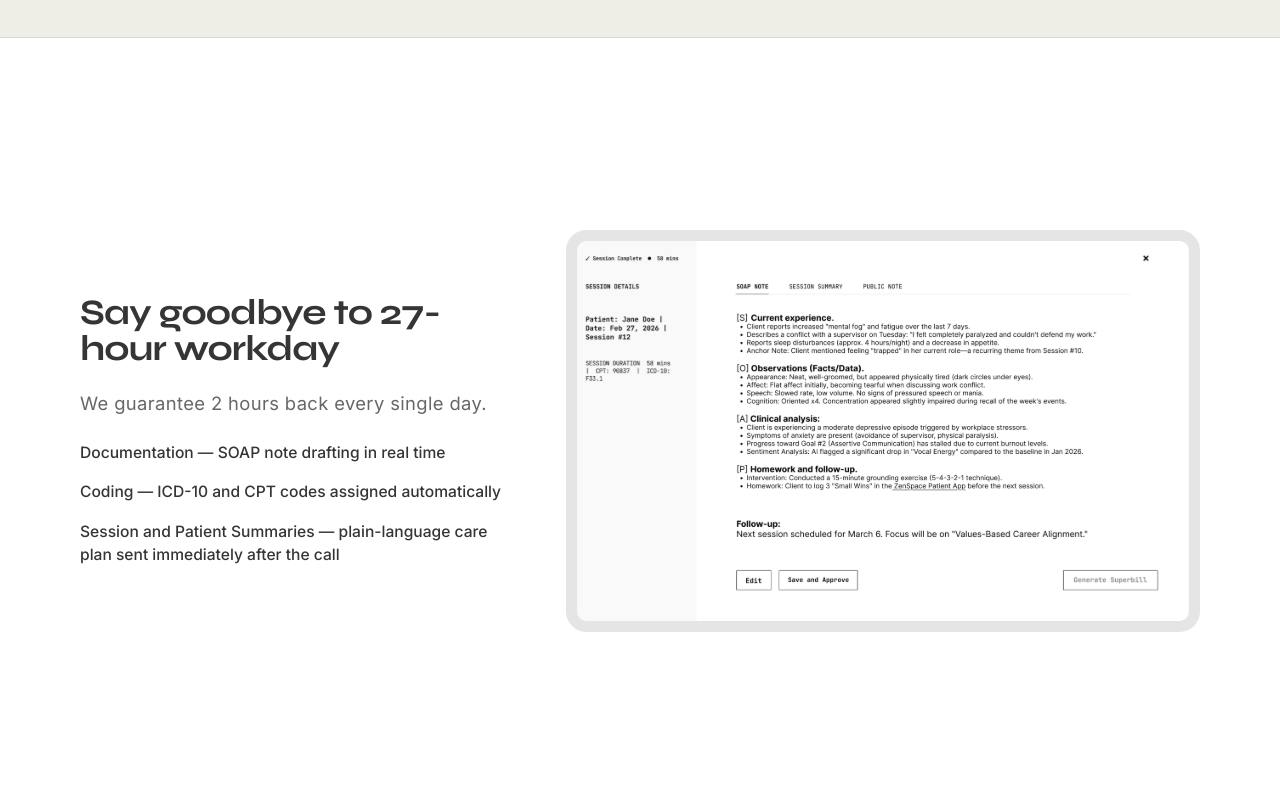
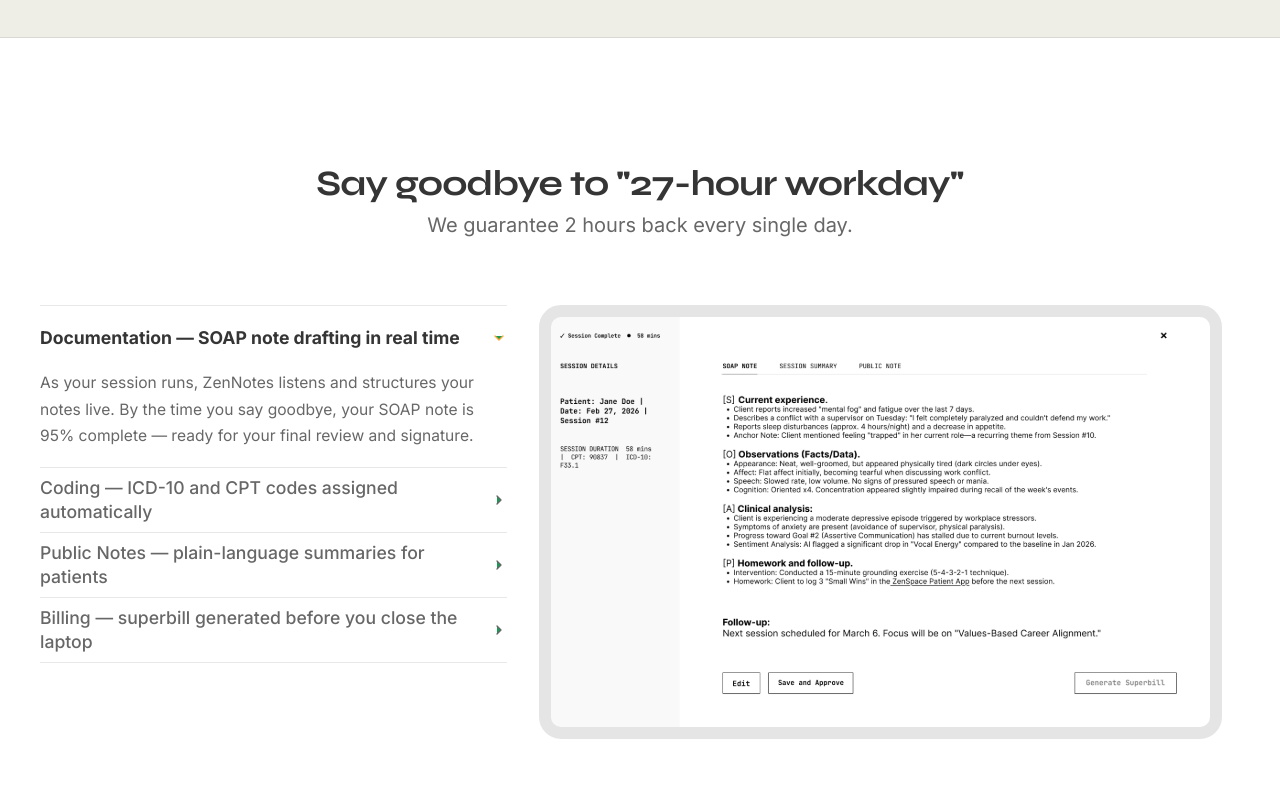
Before and after one commit to ZenSpaceApp/zenspace-website, a Next.js app: page /zennotes in a window 1280 px wide. Shown: the part 1560-2360 px from the top of the page. Built offline with nearby package versions, Linux system fonts and the light colour scheme.

Commit message:
Added acordion style to workday section

```diff
--- a/app/zennotes/ZenNotes.module.scss
+++ b/app/zennotes/ZenNotes.module.scss
@@ -179,15 +179,11 @@
 
 // ─── Workday Section ─────────────────────────────────────────────────────────
 
-.workdaySection {
-  display: grid;
-  grid-template-columns: 1fr 1.5fr;
-  gap: 4rem;
-  align-items: center;
-  padding: 6rem 2.5rem;
-  max-width: 1200px;
+.workday {
+
+  padding: 8rem 2.5rem;
+  max-width: 1340px;
   margin: 0 auto;
-
 
   @media (max-width: 768px) {
     grid-template-columns: 1fr;
@@ -195,70 +191,155 @@
   }
 }
 
-.workdaySub {
-  font-size: 1.15rem;
-  line-height: 1.4;
-  color: var(--color--grey2);
-  margin: 0 0 1.5rem;
-  letter-spacing: 0.02em;
+.workdayIntro {
+  text-align: center;
+  margin-bottom: 4rem;
 }
 
-.workdayText {
-  h2 {
+.workdaySection {
+  display: grid;
+  grid-template-columns: 1fr 1.5fr;
+  gap: 2rem;
+  // max-width: 1200px;
+  margin: 0 auto;
+  align-items: start;
+  @media (max-width: 768px) {
+    grid-template-columns: 1fr;
+    padding: 3rem 1.5rem;
+  }
+}
+
+.workdayAccordion {
+  position: sticky;
+  top: 6rem;
+}
+
+.workdayHeading {
   font-family: var(--font--alt), sans-serif;
   font-size: clamp(1.8rem, 3vw, 2.8rem);
   font-weight: 700;
   color: var(--color--grey3);
   letter-spacing: -0.025em;
   line-height: 1.15;
-    margin: 0 0 1.5rem;
+  margin: 0 0 0.5rem;
 }
+
+.workdaySub {
+  font-size: 1.25rem;
+  color: var(--color--grey2);
+  margin: 0 0 2rem;
+  line-height: 1.6;
 }
 
 .workdayList {
-  list-style: disc;
+  list-style: none;
   margin: 0;
   padding: 0;
   display: flex;
   flex-direction: column;
-  gap: 1rem;
-
-  li {
-    display: flex;
-    flex-direction: column;
-    gap: 0.15rem;
-
-    strong {
-      font-size: 0.975rem;
-      font-weight: 500;
-      color: var(--color--grey3);
+  gap: 0;
+  border-top: 1px solid var(--color--border--1);
 }
 
-    span {
-      font-size: 0.85rem;
-      color: var(--color--grey2);
-      line-height: 1.5;
+.workdayItem {
+  border-bottom: 1px solid var(--color--border--1);
+  transition: background 0.2s;
 }
+
+.workdayItemOpen {
+  .workdayItemLabel {
+    color: var(--color--grey3);
+    font-weight: 700;
+  }
+
+  .workdayItemDot {
+    background: var(--primary);
+    transform: scale(1.3);
+  }
+
+  .workdayChevron {
+    color: var(--primary);
+    transform: rotate(90deg);
   }
 }
 
-.workdayImage {
-  // border-radius: 14px;
+.workdayItemBtn {
+  width: 100%;
+  background: none;
+  border: none;
+  padding: 2rem 0;
+  display: flex;
+  align-items: center;
+  gap: 0.75rem;
+  cursor: pointer;
+  text-align: left;
+}
+
+
+.workdayItemLabel {
+  font-size: 1.1rem;
+  font-weight: 500;
+  color: var(--color--grey2);
+  flex: 1;
+  line-height: 1.4;
+  transition: color 0.2s;
+}
+
+.workdayChevron {
+  width: 16px;
+  height: 16px;
+  flex-shrink: 0;
+  color: var(--color--grey2);
+  transition: transform 0.25s, color 0.2s;
+}
+
+.workdayItemDetail {
+  font-size: 0.975rem;
+  line-height: 1.7;
+  color: var(--color--grey2);
+  // padding-left: calc(8px + 0.75rem);
+  max-height: 0;
   overflow: hidden;
-  // box-shadow: 0 20px 56px rgba(0, 0, 0, 0.09);
+  transition: max-height 0.35s ease, padding-bottom 0.35s ease;
+
+  &[data-open='true'] {
+    max-height: 200px;
+    padding-bottom: 1.1rem;
+  }
+}
+
+// ─── Workday Image Panel ──────────────────────────────────────────────────────
+
+.workdayImagePanel {
+  position: sticky;
+  top: 6rem;
+  border-radius: 16px;
+  overflow: hidden;
+  // box-shadow: 0 24px 64px rgba(0, 0, 0, 0.1);
   // border: 1px solid var(--color--border--1);
   // background: var(--bg--alt--2);
-  // aspect-ratio: 4/3;
-  display: flex;
-  align-items: center;
-  justify-content: center;
-  padding: 6rem 0;
+  aspect-ratio: 4/3;
+}
+
+.workdayImageSlide {
+  position: absolute;
+  inset: 0;
+  opacity: 0;
+  transition: opacity 0.4s ease;
+  pointer-events: none;
 
   img {
-    width: 100%;
-    height: 100%;
-    object-fit: cover;
+    // width: 100%;
+    max-width: 100%;
+    height: auto;
+    // object-fit: cover;
+    // display: block;
   }
+}
+
+.workdayImageSlideActive {
+  opacity: 1;
+  pointer-events: auto;
 }
 
 // ─── Privacy Section ─────────────────────────────────────────────────────────
--- a/app/zennotes/page.tsx
+++ b/app/zennotes/page.tsx
@@ -9,6 +9,13 @@ import PatientNotesMobile from '@/public/images/patient-notes@2x.png';
 import Layout from '@/components/Layout';
 
 // ─── Types ────────────────────────────────────────────────────────────────────
+
+interface WorkdayItem {
+  label: string;
+  detail: string;
+  imageLabel: string;
+  imageSrc?: string; // replace with actual asset path e.g. '/assets/soap-notes.png'
+}
 
 interface FaqItem {
   q: string;
@@ -36,18 +43,35 @@ const FEATURES = [
   },
 ];
 
-const WORKDAY_ITEMS = [
+
+const WORKDAY_ITEMS: WorkdayItem[] = [
   {
     label: 'Documentation — SOAP note drafting in real time',
-    detail: null,
+    detail:
+      'As your session runs, ZenNotes listens and structures your notes live. By the time you say goodbye, your SOAP note is 95% complete — ready for your final review and signature.',
+    imageLabel: 'SOAP note modal — documentation view',
+    imageSrc: SOAPPreview, // replace: '/assets/workday-soap.png'
   },
   {
     label: 'Coding — ICD-10 and CPT codes assigned automatically',
-    detail: null,
+    detail:
+      'ZenNotes maps clinical content to the correct ICD-10 diagnosis and CPT procedure codes in real time, eliminating manual lookup and reducing claim errors.',
+    imageLabel: 'ICD-10 / CPT coding modal',
+    imageSrc: SOAPPreview, // replace: '/assets/workday-coding.png'
   },
   {
-    label: 'Session and Patient Summaries — plain-language care plan sent immediately after the call',
-    detail: null,
+    label: 'Public Notes — plain-language summaries for patients',
+    detail:
+      'Alongside your private SOAP note, ZenNotes generates a warm, plain-language summary for your patient — same session, two truths. Sent automatically after the call.',
+    imageLabel: 'Public patient note modal',
+    imageSrc: SOAPPreview, // replace: '/assets/workday-public-notes.png'
+  },
+  {
+    label: 'Billing — superbill generated before you close the laptop',
+    detail:
+      'ZenNotes automatically generates a HIPAA-compliant superbill with CPT code, ICD-10, session duration, and Provider NPI — ready to send to your patient in one click.',
+    imageLabel: 'Billing / superbill modal',
+    imageSrc: SOAPPreview, // replace: '/assets/workday-billing.png'
   },
 ];
 
@@ -98,6 +122,68 @@ function ImagePlaceholder({ label }: { label: string }) {
         <path d="M21 15l-5-5L5 21" />
       </svg>
       <span>{label}</span>
+    </div>
+  );
+}
+
+function WorkdayAccordion({ items }: { items: WorkdayItem[] }) {
+  const [openIndex, setOpenIndex] = useState<number>(0);
+
+  return (
+    < div className={styles.workday}>
+      <div className={styles.workdayIntro}>
+        <h2 className={styles.workdayHeading}>Say goodbye to&nbsp;"27-hour workday"</h2>
+        <p className={styles.workdaySub}>We guarantee 2 hours back every single day.</p>
+        </div>
+    <div className={styles.workdaySection}>
+      {/* Left: accordion list */}
+      <div className={styles.workdayAccordion}>
+
+        <ul className={styles.workdayList}>
+          {items.map((item, i) => {
+            const isOpen = openIndex === i;
+            return (
+              <li key={i} className={`${styles.workdayItem} ${isOpen ? styles.workdayItemOpen : ''}`}>
+                <button
+                  className={styles.workdayItemBtn}
+                  onClick={() => setOpenIndex(i)}
+                  aria-expanded={isOpen}
+                >
+                  {/* <span className={styles.workdayItemDot} /> */}
+                  <span className={styles.workdayItemLabel}>{item.label}</span>
+                  <svg className={styles.workdayChevron} viewBox="0 0 24 24" fill="none" stroke="currentColor" strokeWidth="2">
+                    <path d="M9 18l6-6-6-6" strokeLinecap="round" strokeLinejoin="round" />
+                  </svg>
+                </button>
+                <div className={styles.workdayItemDetail} data-open={String(isOpen)}>
+                  {item.detail}
+                </div>
+              </li>
+            );
+          })}
+        </ul>
+      </div>
+
+      {/* Right: image panel */}
+      <div className={styles.workdayImagePanel}>
+        {items.map((item, i) => (
+          <div
+            key={i}
+            className={`${styles.workdayImageSlide} ${openIndex === i ? styles.workdayImageSlideActive : ''}`}
+            aria-hidden={openIndex !== i}
+          >
+            {item.imageSrc ? (
+              <Image
+                src={item.imageSrc}
+                alt={item.imageLabel}
+              />
+            ) : (
+              <ImagePlaceholder label={item.imageLabel} />
+            )}
+          </div>
+        ))}
+      </div>
+      </div>
     </div>
   );
 }
@@ -178,27 +264,10 @@ export default function ZenNotesPage() {
         </div>
       </section>
 
+
       {/* ── Workday Section ── */}
-      <section className={styles.workdaySection}>
-        <div className={styles.workdayText}>
-          <h2>Say goodbye to 27-hour workday</h2>
-          <p className={styles.workdaySub}>
-            We guarantee 2 hours back every single day.
-          </p>
-          <ul className={styles.workdayList}>
-            {WORKDAY_ITEMS.map((item, i) => (
-              <li key={i}>
-                <strong>{item.label}</strong>
-              </li>
-            ))}
-          </ul>
-        </div>
+      <WorkdayAccordion items={WORKDAY_ITEMS} />
 
-        <div className={styles.workdayImage}>
-          {/* Replace with <Image src="/assets/zennotes-soap.png" alt="SOAP note preview" fill /> */}
-          <Image src={SOAPPreview} alt="SOAP note preview" />
-        </div>
-      </section>
 
       {/* ── Privacy Section ── */}
       <section className={styles.privacySection}>
```
Lines whose indentation alone changed are shown as unchanged.
